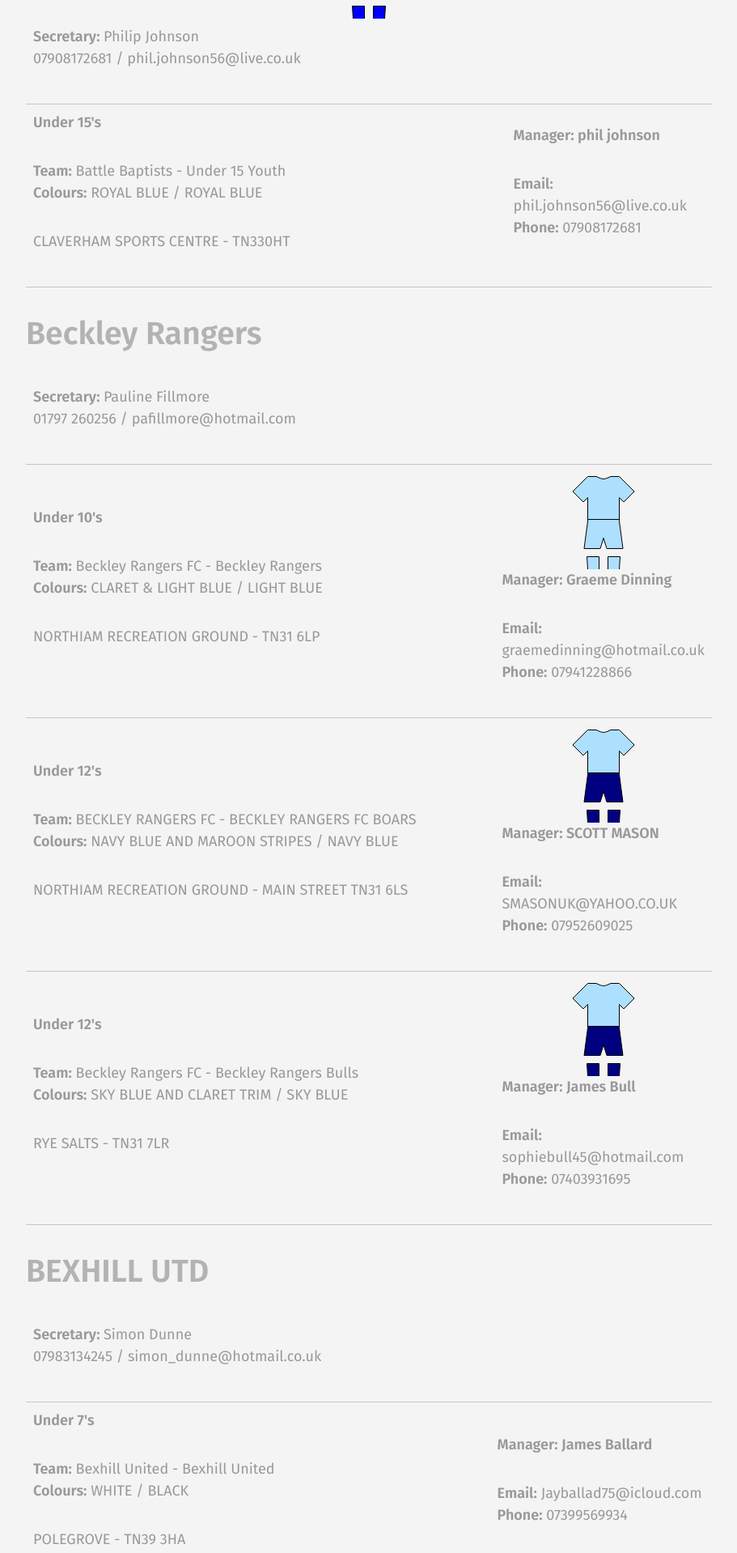
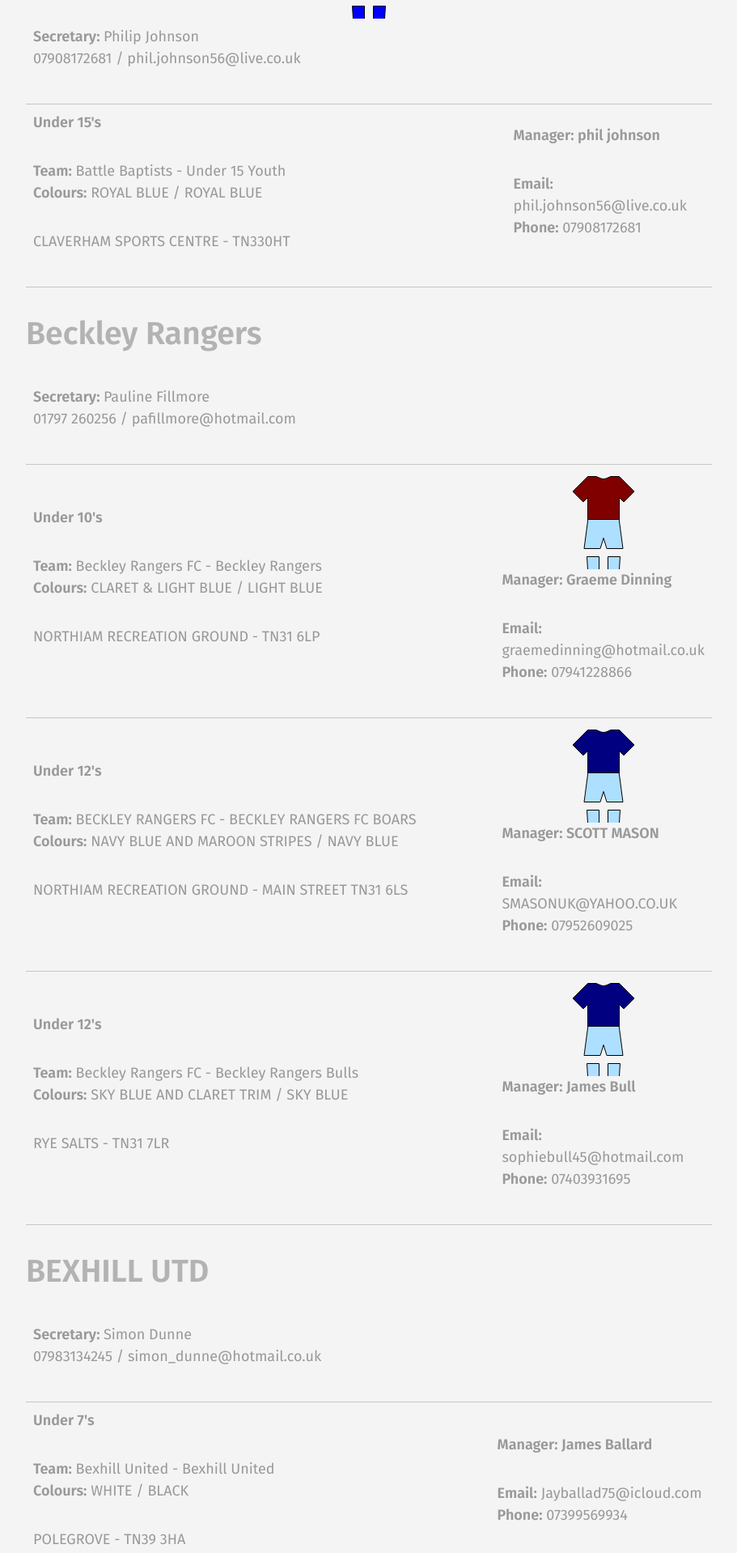
Before and after one commit to rotherleague/Rother, a Jekyll site: the page built from clubs.md, in a window 1280 px wide. Shown: the part 1536-3454 px from the top of the page at 81% size, without its empty margins (56-967 px from the left). Built offline with Jekyll 4.4.1, drawn with Linux system fonts in a browser that asks for light colours; comment, search, counter and statistics services are not loaded; a style sheet for code colours, icons or effects is not loaded.

Commit message:
Update beckley.html

```diff
--- a/_includes/clubs/beckley.html
+++ b/_includes/clubs/beckley.html
@@ -17,7 +17,7 @@
             </td>
             <td width="30%" valign="top">
 
-               {% include kit.html top="#ADDFFF" shorts="#ADDFFF" %}
+               {% include kit.html top="#800000" shorts="#ADDFFF" %}
 
                <p><strong>Manager: Graeme Dinning</strong></p>
                <p><strong>Email:</strong> graemedinning@hotmail.co.uk<br /><strong>Phone:</strong> 07941228866</p>
@@ -31,7 +31,7 @@
             </td>
             <td width="30%" valign="top">
 
-               {% include kit.html top="#ADDFFF" shorts="#000080" %}
+               {% include kit.html top="#000080" shorts="#ADDFFF" %}
 
                <p><strong>Manager: SCOTT MASON</strong></p>
                <p><strong>Email:</strong> SMASONUK@YAHOO.CO.UK<br /><strong>Phone:</strong> 07952609025</p>
@@ -45,7 +45,7 @@
             </td>
             <td width="30%" valign="top">
 
-                {% include kit.html top="#ADDFFF" shorts="#000080" %}
+                {% include kit.html top="#000080" shorts="#ADDFFF" %}
 
                <p><strong>Manager: James Bull</strong></p>
                <p><strong>Email:</strong> sophiebull45@hotmail.com<br /><strong>Phone:</strong> 07403931695</p>
```
